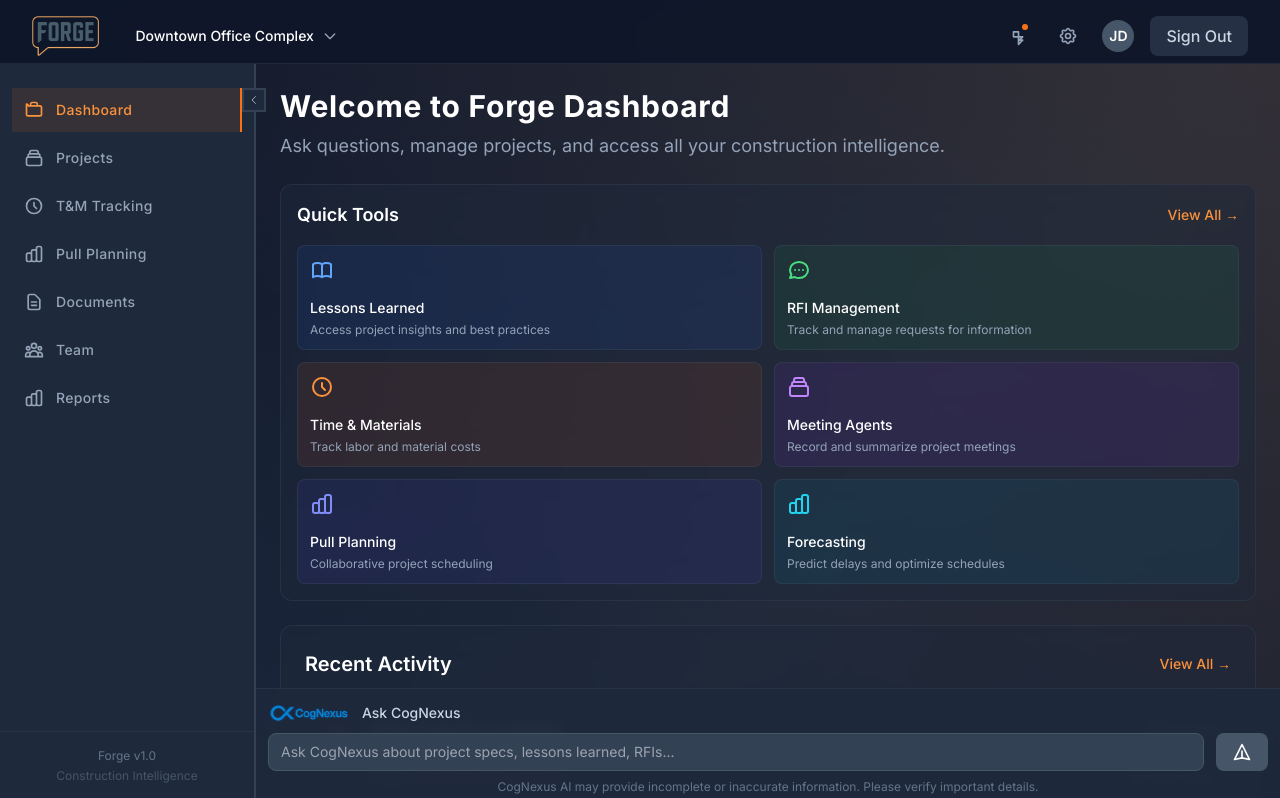
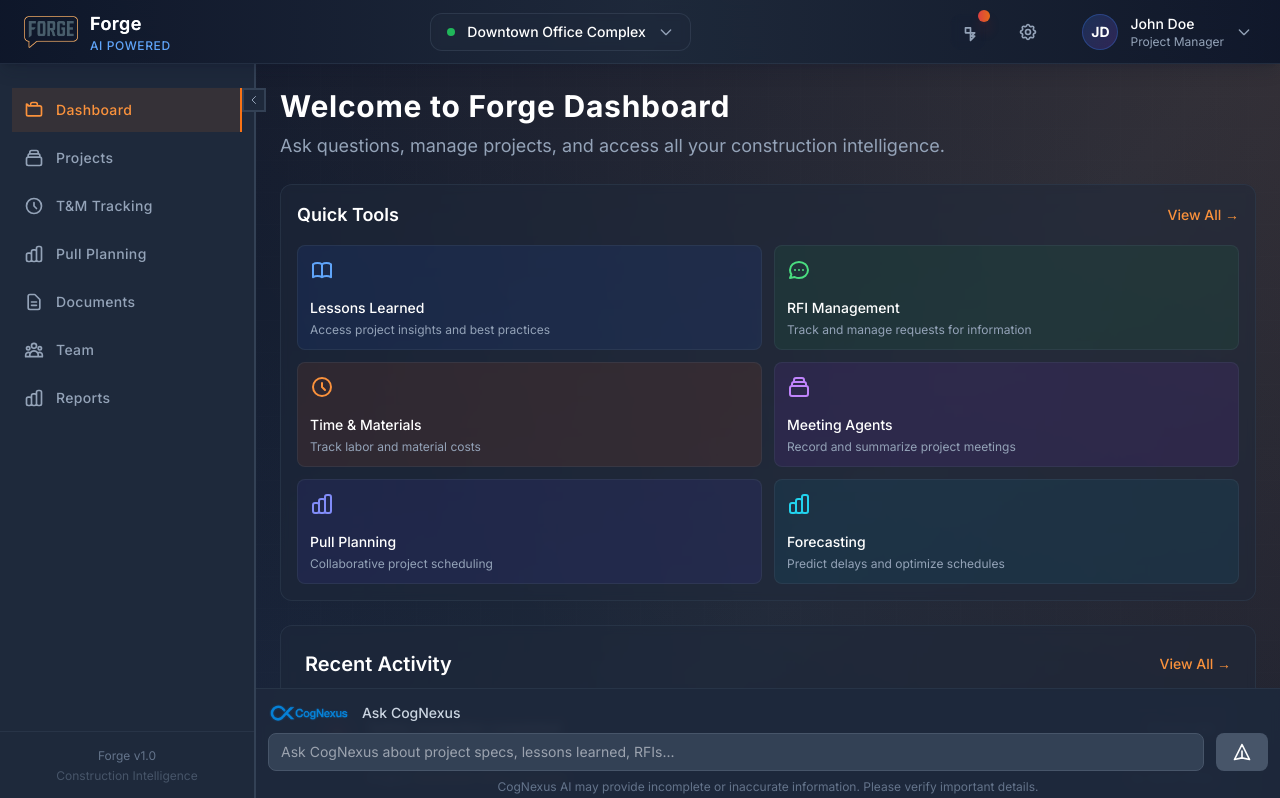
Before and after one commit to SapientDynamics/CogNexus.io, a Next.js app in the folder apps/forge/: page /dashboard in a window 1280 px wide. Shown: the top 798 px of the page. Built offline with nearby package versions, Linux system fonts and the light colour scheme; sample sign-in values are in the browser's storage.

Commit message:
UI improvements

```diff
--- a/apps/forge/src/app/dashboard/components/AIChat.tsx
+++ b/apps/forge/src/app/dashboard/components/AIChat.tsx
@@ -7,11 +7,37 @@ interface Message {
   content: string;
   sender: 'user' | 'ai';
   timestamp: Date;
+  isTyping?: boolean;
 }
 
 interface AIChatProps {
   sidebarCollapsed?: boolean;
 }
+
+// Typewriter Effect Component
+const TypewriterText: React.FC<{ text: string }> = ({ text }: { text: string }) => {
+  const [displayText, setDisplayText] = React.useState('');
+  const [currentIndex, setCurrentIndex] = React.useState(0);
+
+  React.useEffect(() => {
+    if (currentIndex < text.length) {
+      // Random delay between 15-35ms for more natural typing
+      const randomDelay = Math.random() * 20 + 15; // 15-35ms range
+      const timer = setTimeout(() => {
+        setDisplayText((prev: string) => prev + text[currentIndex]);
+        setCurrentIndex((prev: number) => prev + 1);
+      }, randomDelay);
+      return () => clearTimeout(timer);
+    }
+  }, [currentIndex, text]);
+
+  React.useEffect(() => {
+    setDisplayText('');
+    setCurrentIndex(0);
+  }, [text]);
+
+  return <span>{displayText}</span>;
+};
 
 export default function AIChat({ sidebarCollapsed = false }: AIChatProps) {
   const [messages, setMessages] = React.useState<Message[]>([
@@ -19,11 +45,13 @@ export default function AIChat({ sidebarCollapsed = false }: AIChatProps) {
       id: '1',
       content: 'Hello! I\'m your AI assistant. I can help you access information from all your projects, lessons learned, and provide insights. What would you like to know?',
       sender: 'ai',
-      timestamp: new Date()
+      timestamp: new Date(),
+      isTyping: false // Add typing state to each message
     }
   ]);
   const [inputValue, setInputValue] = React.useState('');
   const [isTyping, setIsTyping] = React.useState(false);
+  const [currentTypingMessageId, setCurrentTypingMessageId] = React.useState<string | null>(null);
   const [isExpanded, setIsExpanded] = React.useState(false);
   const messagesEndRef = React.useRef<HTMLDivElement>(null);
 
@@ -38,29 +66,54 @@ export default function AIChat({ sidebarCollapsed = false }: AIChatProps) {
   const handleSendMessage = async () => {
     if (!inputValue.trim()) return;
 
+    const userMessageId = Date.now().toString();
     const userMessage: Message = {
-      id: Date.now().toString(),
+      id: userMessageId,
       content: inputValue,
       sender: 'user',
-      timestamp: new Date()
+      timestamp: new Date(),
+      isTyping: true
     };
 
-    setMessages(prev => [...prev, userMessage]);
+    setMessages((prev: Message[]) => [...prev, userMessage]);
+    setCurrentTypingMessageId(userMessageId);
     setInputValue('');
-    setIsExpanded(true); // Expand the chat when user sends a message
-    setIsTyping(true);
+    setIsExpanded(true);
 
-    // Simulate AI response
+    // Complete user message typing after a short delay
     setTimeout(() => {
+      setMessages((prev: Message[]) =>
+        prev.map(msg =>
+          msg.id === userMessageId ? { ...msg, isTyping: false } : msg
+        )
+      );
+      setCurrentTypingMessageId(null);
+
+      // Add AI response
+      const aiMessageId = (Date.now() + 1).toString();
       const aiMessage: Message = {
-        id: (Date.now() + 1).toString(),
+        id: aiMessageId,
         content: 'I\'m analyzing your request across all projects. This would typically connect to CogNexus AI to provide insights from your construction documents, lessons learned, and project data.',
         sender: 'ai',
-        timestamp: new Date()
+        timestamp: new Date(),
+        isTyping: true
       };
-      setMessages(prev => [...prev, aiMessage]);
-      setIsTyping(false);
-    }, 1500);
+
+      setMessages((prev: Message[]) => [...prev, aiMessage]);
+      setCurrentTypingMessageId(aiMessageId);
+      setIsTyping(true);
+
+      // Complete AI message typing
+      setTimeout(() => {
+        setMessages((prev: Message[]) =>
+          prev.map(msg =>
+            msg.id === aiMessageId ? { ...msg, isTyping: false } : msg
+          )
+        );
+        setCurrentTypingMessageId(null);
+        setIsTyping(false);
+      }, 2000);
+    }, 800); // User typing delay
   };
 
   const handleKeyPress = (e: React.KeyboardEvent) => {
@@ -74,9 +127,11 @@ export default function AIChat({ sidebarCollapsed = false }: AIChatProps) {
     <>
       {/* Expanded Chat Messages - Only when expanded */}
       {isExpanded && (
-        <div className={`fixed top-20 ${sidebarCollapsed ? 'left-16' : 'left-64'} right-0 bottom-20 bg-slate-800/95 backdrop-blur-sm border-t border-slate-700/50 z-40 transition-all duration-300`}>
+        <div className={`fixed top-16 ${sidebarCollapsed ? 'left-16' : 'left-64'} right-0 bottom-20 bg-slate-800/95 backdrop-blur-sm border-t border-slate-700/50 z-40 transition-all duration-500 ease-out transform ${
+          isExpanded ? 'opacity-100 scale-100' : 'opacity-0 scale-95'
+        }`}>
           {/* Header */}
-          <div className="p-4 border-b border-slate-700/50">
+          <div className="p-4 border-b border-slate-700/50 relative">
             <div className="flex items-center space-x-3 mb-2">
               <img
                 src="/brand/CogNexus_logo_blue_glow.png"
@@ -89,39 +144,69 @@ export default function AIChat({ sidebarCollapsed = false }: AIChatProps) {
               </div>
             </div>
             <p className="text-slate-400 text-sm mt-2">Ask CogNexus about all projects, lessons learned, and insights</p>
+
+            {/* Close Button */}
+            <button
+              onClick={() => setIsExpanded(false)}
+              className="absolute top-4 right-4 p-2 text-slate-400 hover:text-white hover:bg-slate-700/60 rounded-lg transition-all duration-200 group"
+              title="Collapse Chat"
+            >
+              <svg className="w-5 h-5 group-hover:scale-110 transition-transform duration-200" fill="none" stroke="currentColor" viewBox="0 0 24 24">
+                <path strokeLinecap="round" strokeLinejoin="round" strokeWidth={2} d="M6 18L18 6M6 6l12 12" />
+              </svg>
+            </button>
           </div>
 
-          {/* Messages */}
-          <div className="flex-1 overflow-y-auto p-4 space-y-4">
-            {messages.map((message) => (
-              <div
-                key={message.id}
-                className={`flex ${message.sender === 'user' ? 'justify-end' : 'justify-start'}`}
-              >
-                <div
-                  className={`max-w-[70%] p-3 rounded-lg ${
-                    message.sender === 'user'
-                      ? 'bg-orange-600 text-white'
-                      : 'bg-slate-700/50 text-slate-300'
-                  }`}
-                >
-                  <p className="text-sm">{message.content}</p>
-                  <p className="text-xs opacity-70 mt-1">
+          {/* Messages - Clean Typewriter Style */}
+          <div className="flex-1 overflow-y-auto p-6 space-y-4">
+            {messages.map((message, index) => (
+              <div key={message.id} className={`flex ${message.sender === 'user' ? 'justify-end' : 'justify-start'}`}>
+                <div className={`max-w-[70%] ${message.sender === 'user' ? 'text-right' : 'text-left'}`}>
+                  {/* Sender Label */}
+                  <div className={`text-xs font-semibold mb-1 ${
+                    message.sender === 'user' ? 'text-blue-400' : 'text-orange-400'
+                  }`}>
+                    {message.sender === 'user' ? 'You' : 'CogNexus AI'}
+                  </div>
+
+                  {/* Message Content */}
+                  <div className={`text-sm leading-relaxed whitespace-pre-wrap ${
+                    message.sender === 'user' ? 'text-blue-100' : 'text-slate-200'
+                  }`}>
+                    {message.isTyping && message.id === currentTypingMessageId ? (
+                      <TypewriterText text={message.content} />
+                    ) : (
+                      message.content
+                    )}
+                  </div>
+
+                  {/* Timestamp */}
+                  <div className={`text-xs mt-1 ${
+                    message.sender === 'user' ? 'text-blue-300/70' : 'text-slate-400/70'
+                  }`}>
                     {message.timestamp.toLocaleTimeString([], { hour: '2-digit', minute: '2-digit' })}
-                  </p>
+                  </div>
                 </div>
               </div>
             ))}
-            {isTyping && (
+
+            {/* Typing Indicator */}
+            {isTyping && messages.length > 0 && messages[messages.length - 1].sender === 'user' && (
               <div className="flex justify-start">
-                <div className="bg-slate-700/50 text-slate-300 p-3 rounded-lg max-w-[70%]">
-                  <div className="flex items-center space-x-2">
+                <div className="flex space-x-3 max-w-[80%]">
+                  <div className="flex-shrink-0 w-8 h-8 rounded-full bg-gradient-to-br from-orange-500 to-orange-600 flex items-center justify-center">
+                    <img
+                      src="/brand/CogNexus_logo_blue_glow.png"
+                      alt="CogNexus"
+                      className="w-5 h-5 object-contain"
+                    />
+                  </div>
+                  <div className="bg-slate-700/70 text-slate-100 rounded-2xl px-4 py-3 border border-slate-600/50">
                     <div className="flex space-x-1">
                       <div className="w-2 h-2 bg-slate-400 rounded-full animate-bounce"></div>
                       <div className="w-2 h-2 bg-slate-400 rounded-full animate-bounce" style={{ animationDelay: '0.1s' }}></div>
                       <div className="w-2 h-2 bg-slate-400 rounded-full animate-bounce" style={{ animationDelay: '0.2s' }}></div>
                     </div>
-                    <span className="text-xs">AI is thinking...</span>
                   </div>
                 </div>
               </div>
--- a/apps/forge/src/app/dashboard/components/TopNavigation.tsx
+++ b/apps/forge/src/app/dashboard/components/TopNavigation.tsx
@@ -10,6 +10,7 @@ interface TopNavigationProps {
 export default function TopNavigation({ onSignOut }: TopNavigationProps) {
   const [projectDropdownOpen, setProjectDropdownOpen] = React.useState(false);
   const [notificationsOpen, setNotificationsOpen] = React.useState(false);
+  const [userDropdownOpen, setUserDropdownOpen] = React.useState(false);
 
   const projects = [
     { id: '1', name: 'Downtown Office Complex', status: 'Active' },
@@ -22,32 +23,40 @@ export default function TopNavigation({ onSignOut }: TopNavigationProps) {
   return (
     <>
       {/* Top Navigation Bar */}
-      <header className="fixed top-0 left-0 right-0 bg-slate-900/95 backdrop-blur-sm border-b border-slate-600/30 z-50 h-16">
-        <div className="px-8 py-4">
-          <div className="flex items-center justify-between">
-            {/* Left Side - Logo and Project Dropdown */}
-            <div className="flex items-center space-x-6">
-              {/* Forge Logo */}
-              <div className="flex items-center">
+      <header className="fixed top-0 left-0 right-0 h-16 bg-gradient-to-r from-slate-900/95 via-slate-800/95 to-slate-900/95 backdrop-blur-lg border-b border-slate-700/50 z-50 shadow-lg shadow-slate-900/20">
+        <div className="h-full px-6 flex items-center">
+          {/* Left Side - Logo */}
+          <div className="flex items-center space-x-3 group">
+            <div className="relative">
               <img
                 src="/brand/forge_logo_crop_trans.png"
                 alt="Forge Logo"
-                  className="h-10 w-auto hover:opacity-80 transition-opacity duration-200"
+                className="h-8 w-auto transition-all duration-300 group-hover:scale-105 group-hover:brightness-110"
               />
+              <div className="absolute -inset-1 bg-gradient-to-r from-blue-500/20 to-purple-500/20 rounded-lg opacity-0 group-hover:opacity-100 transition-opacity duration-300 blur-sm"></div>
+            </div>
+            <div className="hidden sm:block">
+              <span className="text-white font-semibold text-lg tracking-wide bg-gradient-to-r from-white to-slate-300 bg-clip-text text-transparent">
+                Forge
+              </span>
+              <div className="text-xs text-blue-400 font-medium tracking-wider">AI POWERED</div>
+            </div>
           </div>
 
-              {/* Project Selector */}
-              <div className="relative">
+          {/* Center - Project Selector */}
+          <div className="flex-1 flex justify-center">
+            <div className="relative group">
               <button
                 onClick={() => setProjectDropdownOpen(!projectDropdownOpen)}
-                  className="flex items-center space-x-2 px-3 py-2 rounded-lg hover:bg-slate-700/40 transition-colors duration-200 group"
+                className="flex items-center space-x-3 px-4 py-2 rounded-xl bg-slate-800/60 hover:bg-slate-700/80 border border-slate-600/40 hover:border-blue-500/50 transition-all duration-300 group/btn backdrop-blur-sm"
               >
-                  <div className="text-white font-medium text-sm truncate max-w-48">
+                <div className="w-2 h-2 bg-green-500 rounded-full animate-pulse shadow-lg shadow-green-500/50"></div>
+                <div className="text-white font-medium text-sm truncate max-w-48 group-hover/btn:text-blue-100 transition-colors">
                   {currentProject.name}
                 </div>
                 <svg
-                    className={`w-4 h-4 text-slate-400 group-hover:text-orange-400 transition-colors ${
-                      projectDropdownOpen ? 'rotate-180' : ''
+                  className={`w-4 h-4 text-slate-400 group-hover/btn:text-blue-400 transition-all duration-300 ${
+                    projectDropdownOpen ? 'rotate-180 scale-110' : 'group-hover/btn:scale-110'
                   }`}
                   fill="none"
                   stroke="currentColor"
@@ -59,7 +68,7 @@ export default function TopNavigation({ onSignOut }: TopNavigationProps) {
 
               {/* Project Dropdown */}
               {projectDropdownOpen && (
-                  <div className="absolute top-full left-0 mt-2 w-72 bg-slate-800/95 backdrop-blur-sm border border-slate-600/40 shadow-lg z-50 rounded-lg">
+                <div className="absolute top-full left-1/2 transform -translate-x-1/2 mt-2 w-72 bg-slate-800/95 backdrop-blur-sm border border-slate-600/40 shadow-lg z-50 rounded-lg">
                   <div className="py-2">
                     {projects.map((project) => (
                       <button
@@ -88,18 +97,20 @@ export default function TopNavigation({ onSignOut }: TopNavigationProps) {
           </div>
 
           {/* Right Side - User Controls */}
-            <div className="flex items-center space-x-4">
+          <div className="flex items-center space-x-6">
             {/* Notifications */}
-              <div className="relative">
+            <div className="relative group">
               <button
                 onClick={() => setNotificationsOpen(!notificationsOpen)}
-                  className="p-2 text-slate-400 hover:text-orange-400 hover:bg-slate-700/40 rounded-lg transition-colors duration-200 relative group"
+                className="relative p-2 text-slate-400 hover:text-blue-400 hover:bg-slate-700/60 rounded-xl transition-all duration-300 group/btn backdrop-blur-sm"
               >
-                  <svg className="w-5 h-5" fill="none" stroke="currentColor" viewBox="0 0 24 24">
+                <svg className="w-5 h-5 transition-transform duration-300 group-hover/btn:scale-110" fill="none" stroke="currentColor" viewBox="0 0 24 24">
                   <path strokeLinecap="round" strokeLinejoin="round" strokeWidth={2} d="M15 17h5l-5 5v-5zM15 7v6h5l-5 5v-5H9V7h6z" />
                 </svg>
-                  {/* Notification dot */}
-                  <div className="absolute top-1.5 right-1.5 w-1.5 h-1.5 bg-orange-500 rounded-full"></div>
+                {/* Notification dot with glow */}
+                <div className="absolute -top-1 -right-1 w-3 h-3 bg-gradient-to-r from-red-500 to-orange-500 rounded-full animate-pulse shadow-lg shadow-red-500/50">
+                  <div className="absolute inset-0 bg-red-400 rounded-full animate-ping opacity-75"></div>
+                </div>
               </button>
 
               {notificationsOpen && (
@@ -134,32 +145,73 @@ export default function TopNavigation({ onSignOut }: TopNavigationProps) {
             </button>
 
             {/* User Profile */}
-              <div className="flex items-center space-x-3 ml-2">
-                <div className="w-8 h-8 bg-slate-600 rounded-full flex items-center justify-center hover:bg-orange-600/20 transition-colors">
-                  <span className="text-white font-semibold text-sm">JD</span>
+            <div className="relative">
+              <button
+                onClick={() => setUserDropdownOpen(!userDropdownOpen)}
+                className="flex items-center space-x-3 ml-2 group p-1 rounded-lg hover:bg-slate-700/40 transition-all duration-300"
+              >
+                <div className="w-9 h-9 bg-gradient-to-br from-blue-500/20 to-purple-500/20 border border-blue-500/30 rounded-full flex items-center justify-center hover:border-blue-400/50 transition-all duration-300 backdrop-blur-sm">
+                  <span className="text-white font-bold text-sm group-hover:text-blue-100 transition-colors">JD</span>
+                </div>
+                <div className="hidden lg:block text-left">
+                  <div className="text-white font-medium text-sm group-hover:text-blue-100 transition-colors">John Doe</div>
+                  <div className="text-slate-400 text-xs">Project Manager</div>
+                </div>
+                <svg
+                  className={`w-4 h-4 text-slate-400 group-hover:text-blue-400 transition-all duration-300 ${
+                    userDropdownOpen ? 'rotate-180' : ''
+                  }`}
+                  fill="none"
+                  stroke="currentColor"
+                  viewBox="0 0 24 24"
+                >
+                  <path strokeLinecap="round" strokeLinejoin="round" strokeWidth={2} d="M19 9l-7 7-7-7" />
+                </svg>
+              </button>
+
+              {/* User Dropdown */}
+              {userDropdownOpen && (
+                <div className="absolute top-full right-0 mt-2 w-64 bg-slate-800/95 backdrop-blur-sm border border-slate-600/40 shadow-lg z-50 rounded-lg">
+                  <div className="px-4 py-3 border-b border-slate-700/60">
+                    <div className="flex items-center space-x-3">
+                      <div className="w-10 h-10 bg-gradient-to-br from-blue-500/20 to-purple-500/20 border border-blue-500/30 rounded-full flex items-center justify-center">
+                        <span className="text-white font-bold">JD</span>
+                      </div>
+                      <div>
+                        <div className="text-white font-medium text-sm">John Doe</div>
+                        <div className="text-slate-400 text-xs">Project Manager</div>
                       </div>
                     </div>
-
-              {/* Sign Out */}
+                  </div>
+                  <div className="py-2">
                     <button
-                onClick={onSignOut}
-                className="px-4 py-2 bg-slate-700/60 hover:bg-slate-600/60 text-slate-300 hover:text-white rounded-lg transition-colors duration-200 font-medium"
+                      onClick={() => {
+                        setUserDropdownOpen(false);
+                        onSignOut();
+                      }}
+                      className="w-full px-4 py-3 text-left hover:bg-slate-700/60 transition-colors duration-200 group flex items-center space-x-3"
                     >
-                Sign Out
+                      <svg className="w-5 h-5 text-slate-400 group-hover:text-red-400" fill="none" stroke="currentColor" viewBox="0 0 24 24">
+                        <path strokeLinecap="round" strokeLinejoin="round" strokeWidth={2} d="M17 16l4-4m0 0l-4-4m4 4H7m6 4v1a3 3 0 01-3 3H6a3 3 0 01-3-3V7a3 3 0 013-3h4a3 3 0 013 3v1" />
+                      </svg>
+                      <span className="text-white font-medium group-hover:text-red-100 transition-colors">Sign Out</span>
                     </button>
                   </div>
                 </div>
+              )}
             </div>
-
+          </div>
+        </div>
       </header>
 
       {/* Overlay for dropdowns */}
-      {(projectDropdownOpen || notificationsOpen) && (
+      {(projectDropdownOpen || notificationsOpen || userDropdownOpen) && (
         <div
           className="fixed inset-0 z-40"
           onClick={() => {
             setProjectDropdownOpen(false);
             setNotificationsOpen(false);
+            setUserDropdownOpen(false);
           }}
         ></div>
       )}
```
Lines whose indentation alone changed are shown as unchanged.
